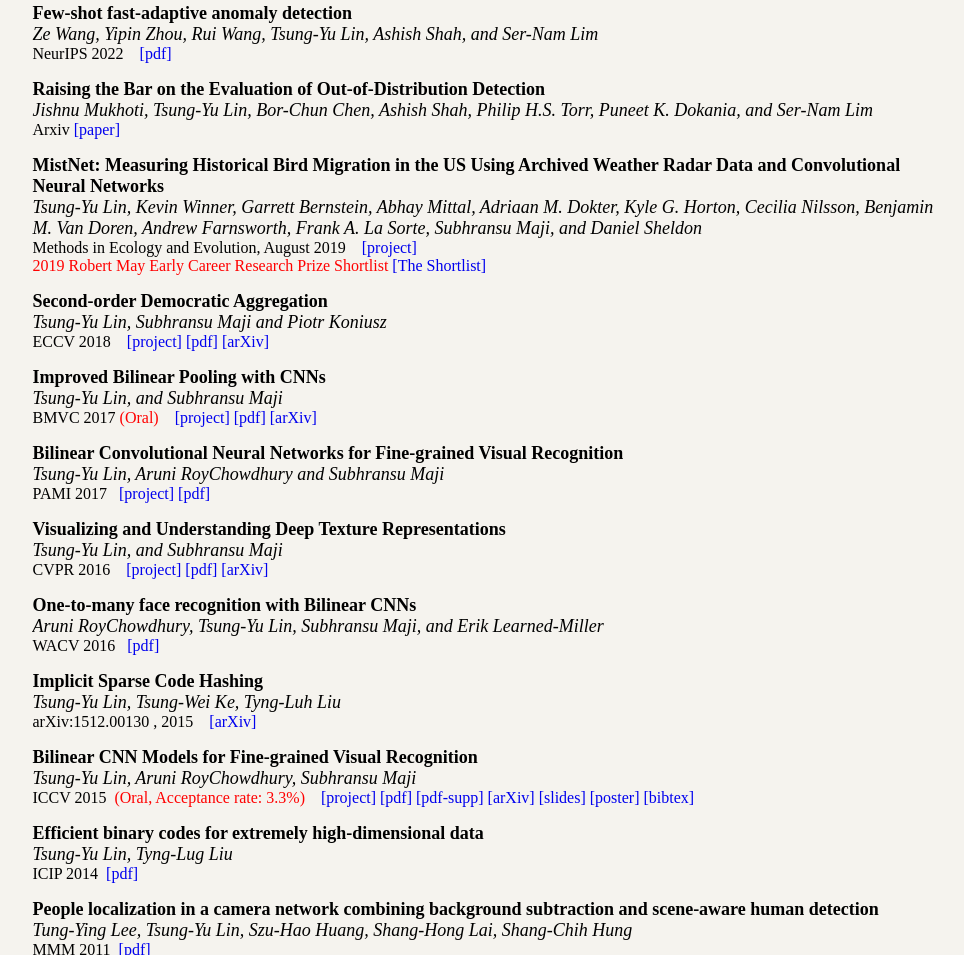
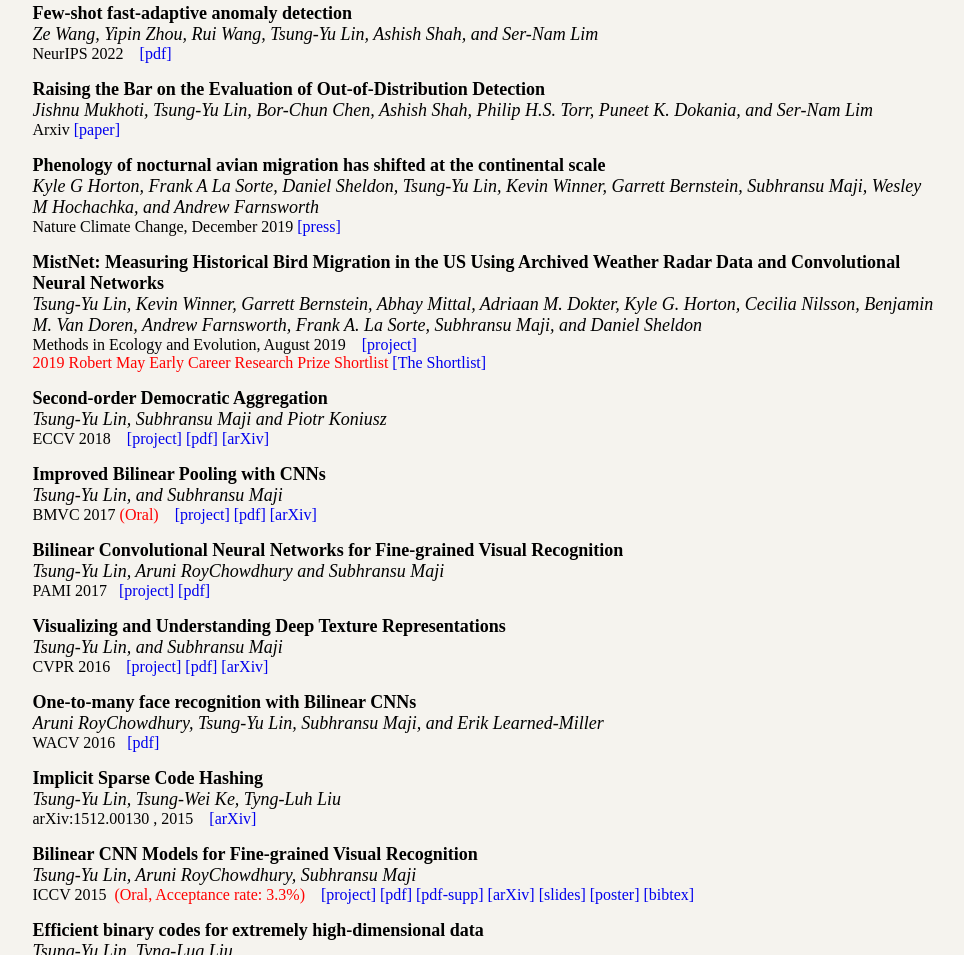
Before and after one commit to tsungyu/tsungyu.github.io, a plain HTML site: page index.htm in a window 1280 px wide. Shown: the part 1242-2197 px from the top of the page, without its empty margins (154-1118 px from the left). Drawn offline with Linux system fonts and the light colour scheme.

Commit message:
update the webpage to June 2023

```diff
--- a/index.htm
+++ b/index.htm
@@ -199,6 +199,11 @@
       <span class="articlemisc">Arxiv <a href="https://arxiv.org/pdf/2209.11960.pdf">[paper]</a><br>
       <p></p>
 
+      <span class="articleTitle">Phenology of nocturnal avian migration has shifted at the continental scale</span><br>
+      <span class="articleAuthor">Kyle G Horton, Frank A La Sorte, Daniel Sheldon, Tsung-Yu Lin, Kevin Winner, Garrett Bernstein, Subhransu Maji, Wesley M Hochachka, and Andrew Farnsworth</span><br>
+      <span class="articlemisc">Nature Climate Change, December 2019 <a href="https://www.nature.com/articles/s41558-019-0648-9/metrics">[press]</a><br>
+      <p></p>
+
       <span class="articleTitle">MistNet: Measuring Historical Bird Migration in the US Using Archived Weather Radar Data and Convolutional Neural Networks</span><br>
       <span class="articleAuthor">Tsung-Yu Lin, Kevin Winner, Garrett Bernstein, Abhay Mittal, Adriaan M. Dokter, Kyle G. Horton, Cecilia Nilsson, Benjamin M. Van Doren, Andrew Farnsworth, Frank A. La Sorte, Subhransu Maji, and Daniel Sheldon</span><br>
       <span class="articlemisc">Methods in Ecology and Evolution, August 2019 &nbsp&nbsp <a href="http://darkecology.cs.umass.edu/">[project]</a><br>
```
Also changed, not shown: 1 other file.
